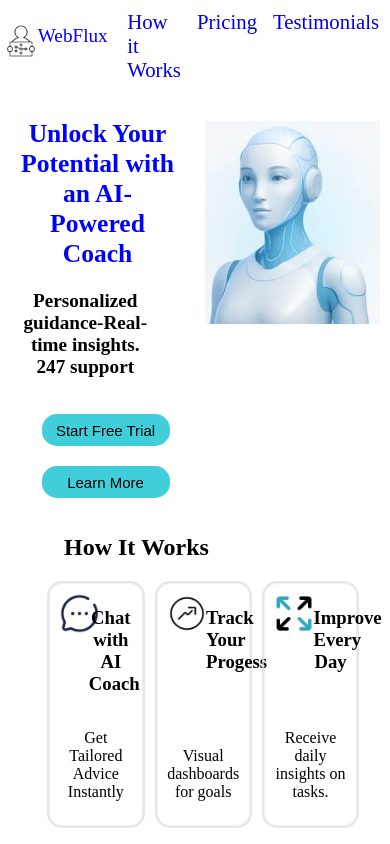
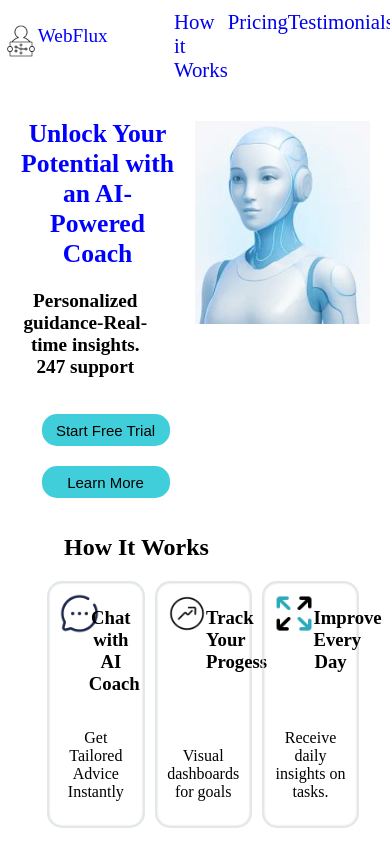
Before and after one commit to Kurolinks/responsive-test, a plain HTML site: page index.html in a window 390 px wide. Shown: the top 844 px of the page. Drawn offline with Linux system fonts and the light colour scheme.

Commit message:
edit mobile view

```diff
--- a/style.css
+++ b/style.css
@@ -9,13 +9,12 @@ body {
 nav {
     align-items: center;
     display: flex;
-    justify-content: space-between;
-    /* padding: 0 1rem; */
     width: 100%;
 }
 
 .home {
     display: flex;
+    margin-right: 0;
 }
 
 .favicon {
@@ -35,8 +34,7 @@ nav {
 .nav-links {
     display: flex;
     font-size: 1.3rem;
-    gap: 1rem;
-    margin-left: 5%;
+    margin-left: 17%;
     margin-top: 10px;
 }
 
@@ -86,7 +84,12 @@ h1 {
     width: 8rem;
 }
 
+.right-hero {
+    margin-left: 0;
+}
+
 .right-hero img {
+    margin-left: -20px;
     margin-top: 20%;
     width: 90%;
 }
```
